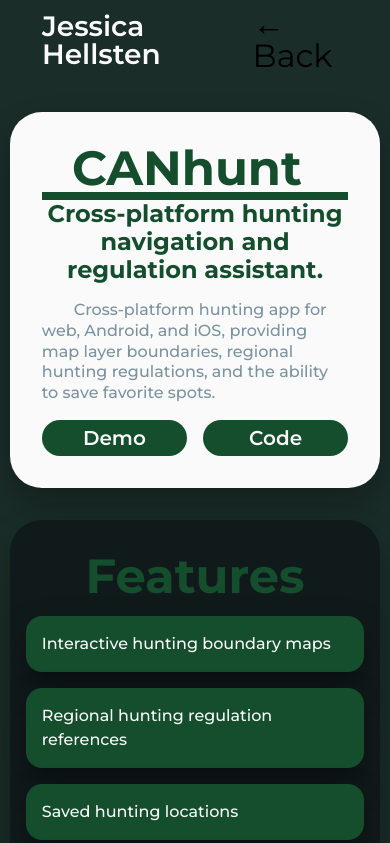
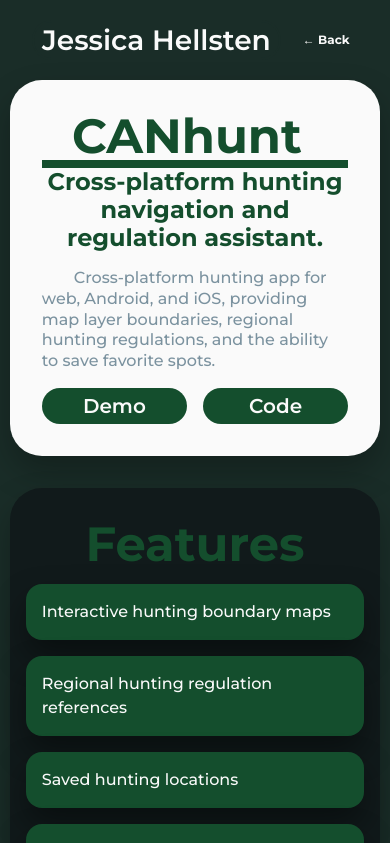
Before and after one commit to hellsten/jessicahellsten-website, a React (Vite) app: page /project/canhunt in a window 390 px wide. Shown: the top 843 px of the page. Built offline with nearby package versions, Linux system fonts and the light colour scheme.

Commit message:
Fixed ProjectPage mobile navigation

```diff
--- a/src/pages/ProjectPage/ProjectPage.scss
+++ b/src/pages/ProjectPage/ProjectPage.scss
@@ -1,9 +1,36 @@
 @use "./../../styles/colors" as *;
 @use "./../../styles/mixins" as *;
 .projectPage__navigation__links{
-  display: flex;
-  width: auto;
-}
+    display: flex;
+    flex-direction: row;
+    justify-content: right;
+    align-items: center;
+    width: 4rem;
+      height: 4rem;
+      color: $color-white;
+    a {
+      padding: 0.75rem;
+      border-radius: 2rem;
+      font-size: 1.25rem;
+      font-weight: 700;
+      color: $color-white;
+      border: 2px solid transparent;
+      cursor: pointer;
+      @include small-desktop {
+        padding: 0.5rem;
+        border-radius: 1.5rem;
+        font-size: 0.75rem;
+      }
+      @include tablet {
+        padding: 0.4rem;
+        border-radius: 1.25rem;
+        font-size: 0.75rem;
+      }
+      &:hover {
+        border: 2px solid $color-white;
+      }
+    }
+  }
 .projectPage {
   display: flex;
   flex-direction: column;
@@ -30,7 +57,7 @@
       @include mobile{
         box-sizing: border-box;
         padding: 2rem;
-        margin: 2rem 0 0;
+        margin: 0rem 0 0;
         width: 95%;
         gap: 1rem;
       }
```
